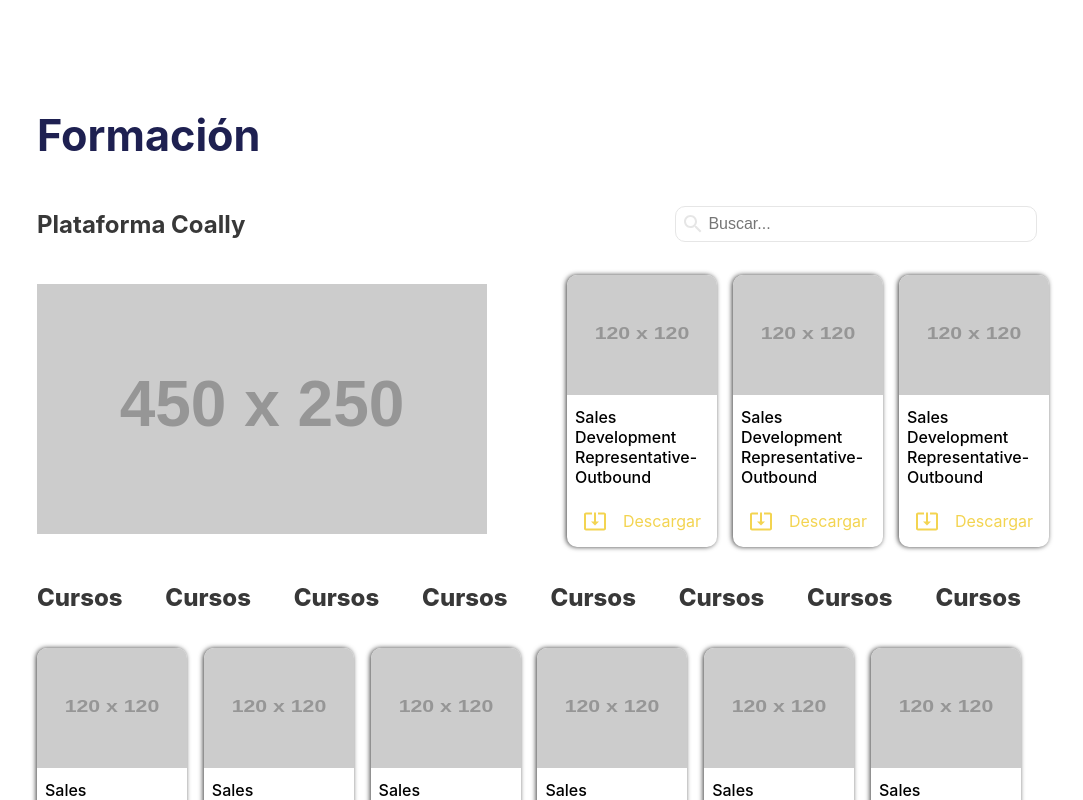
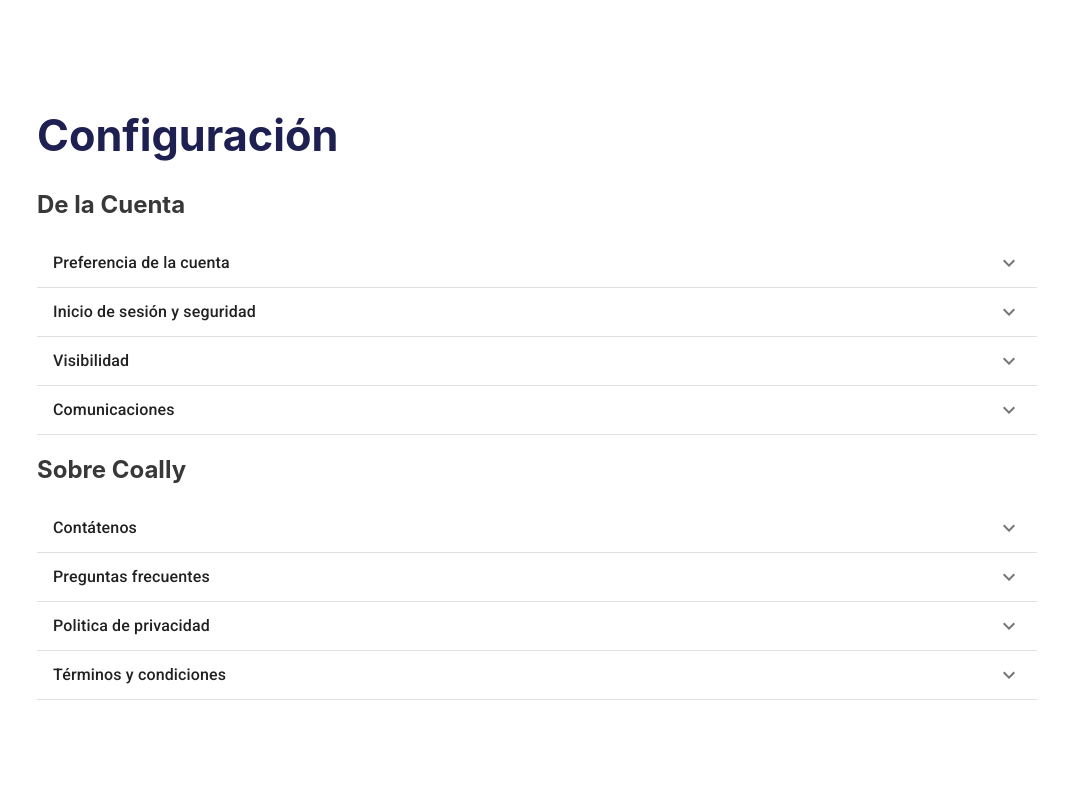
Before and after one commit to fyarza/coally, a React (Create React App) app: page / in a window 1280 px wide. Shown: the top 800 px of the page, without its empty margins (43-1126 px from the left). Built offline with nearby package versions, Linux system fonts and the light colour scheme.

Commit message:
terminando la pantalla de configuracion

```diff
--- a/src/App.tsx
+++ b/src/App.tsx
@@ -4,9 +4,10 @@ import "./App.css";
 import Oportunidades from "./Pages/Oportunidades";
 import OportunidadesDrawer from "./Pages/OportunidadesDrawer";
 import Formacion from "./Pages/Formacion";
+import Configuracion from "./Pages/Configuracion";
 
 function App() {
-  return <Formacion />;
+  return <Configuracion />;
 }
 
 export default App;
--- /dev/null
+++ b/src/Components/AccordionComponent.tsx
@@ -0,0 +1,67 @@
+import React from "react";
+import AccordionSummary from "@mui/material/AccordionSummary";
+import MuiAccordionDetails from "@mui/material/AccordionDetails";
+import { styled } from "@mui/material/styles";
+import Typography from "@mui/material/Typography";
+import ExpandMoreIcon from "@mui/icons-material/ExpandMore";
+import MuiAccordion, { AccordionProps } from "@mui/material/Accordion";
+import Stack from "@mui/material/Stack";
+import { Box } from "@mui/material";
+interface Props {
+  title: string;
+  icon?: React.ReactNode;
+  children: React.ReactNode;
+}
+const ControlledAccordion: React.FC<Props> = ({ title, children, icon }) => {
+  const [expanded, setExpanded] = React.useState<string | false>(false);
+  const handleChange =
+    (panel: string) => (event: React.SyntheticEvent, isExpanded: boolean) => {
+      setExpanded(isExpanded ? panel : false);
+    };
+
+  const Accordion = styled((props: AccordionProps) => (
+    <MuiAccordion disableGutters elevation={0} square {...props} />
+  ))(({ theme }) => ({
+    borderBottom: `1px solid ${theme.palette.divider}`,
+    "&:not(:last-child)": {
+      borderBottom: 0,
+    },
+    "&:before": {
+      display: "none",
+    },
+  }));
+  const AccordionDetails = styled(MuiAccordionDetails)(({ theme }) => ({
+    padding: 0,
+    paddingTop: 16,
+    paddingBottom: 16,
+    paddingRight: 0,
+    paddingLeft: theme.spacing(8),
+    borderTop: "1px solid rgba(0, 0, 0, .125)",
+  }));
+  return (
+    <div>
+      <Accordion
+        expanded={expanded === "panel1"}
+        onChange={handleChange("panel1")}
+      >
+        <AccordionSummary
+          expandIcon={<ExpandMoreIcon />}
+          aria-controls="panel1bh-content"
+          id="panel1bh-header"
+        >
+          <Box sx={{ width: "100%" }}>
+            <Stack spacing={1} direction="row" alignItems="center">
+              {icon}
+              <Typography sx={{ width: "33%", flexShrink: 0, fontWeight: 500 }}>
+                {title}
+              </Typography>
+            </Stack>
+          </Box>
+        </AccordionSummary>
+        <AccordionDetails>{children}</AccordionDetails>
+      </Accordion>
+    </div>
+  );
+};
+
+export default ControlledAccordion;
--- /dev/null
+++ b/src/Pages/Configuracion.css
@@ -0,0 +1,7 @@
+.configuracion h1 {
+  color: #1e2051;
+  font-size: 2.7rem;
+}
+.configuracion h2 {
+  color: #383838;
+}
--- /dev/null
+++ b/src/Pages/Configuracion.tsx
@@ -0,0 +1,125 @@
+import React from "react";
+import "./Configuracion.css";
+import AccordionComponent from "../Components/AccordionComponent";
+import { Typography } from "@mui/material";
+import RadioButtonCheckedIcon from "@mui/icons-material/RadioButtonChecked";
+
+type Props = {};
+
+const Configuracion = (props: Props) => {
+  return (
+    <div className="configuracion" style={{ padding: "5rem", maxWidth: 1000 }}>
+      <h1>Configuración</h1>
+      <div className="section">
+        <div className="header">
+          <h2>De la Cuenta </h2>
+        </div>
+        <div className="one">
+          <div className="list-card">
+            <AccordionComponent title="Preferencia de la cuenta">
+              <AccordionComponent title="Preferencia del sitio">
+                <div>
+                  <AccordionComponent title="Idioma">
+                    <Typography>
+                      Nulla facilisi. Phasellus sollicitudin nulla et quam
+                      mattis feugiat. Aliquam eget maximus est, id dignissim
+                      quam.
+                    </Typography>
+                  </AccordionComponent>
+                  <AccordionComponent title="Mostrar las fotos del perfil">
+                    <>
+                      <AccordionComponent
+                        title="Nadie"
+                        icon={
+                          <RadioButtonCheckedIcon sx={{ color: "#c4c4c4" }} />
+                        }
+                      >
+                        <Typography>
+                          Nulla facilisi. Phasellus sollicitudin nulla et quam
+                          mattis feugiat. Aliquam eget maximus est, id dignissim
+                          quam.
+                        </Typography>
+                      </AccordionComponent>
+                      <AccordionComponent
+                        title="Todos en Coally"
+                        icon={
+                          <RadioButtonCheckedIcon sx={{ color: "#1e2051" }} />
+                        }
+                      >
+                        <Typography>
+                          Nulla facilisi. Phasellus sollicitudin nulla et quam
+                          mattis feugiat. Aliquam eget maximus est, id dignissim
+                          quam.
+                        </Typography>
+                      </AccordionComponent>
+                    </>
+                  </AccordionComponent>
+                  <AccordionComponent title="Reproducir videos automaticamente">
+                    <Typography>
+                      Nulla facilisi. Phasellus sollicitudin nulla et quam
+                      mattis feugiat. Aliquam eget maximus est, id dignissim
+                      quam.
+                    </Typography>
+                  </AccordionComponent>
+                </div>
+              </AccordionComponent>
+            </AccordionComponent>
+            <AccordionComponent title="Inicio de sesión y seguridad">
+              <Typography>
+                Nulla facilisi. Phasellus sollicitudin nulla et quam mattis
+                feugiat. Aliquam eget maximus est, id dignissim quam.
+              </Typography>
+            </AccordionComponent>
+            <AccordionComponent title="Visibilidad">
+              <Typography>
+                Nulla facilisi. Phasellus sollicitudin nulla et quam mattis
+                feugiat. Aliquam eget maximus est, id dignissim quam.
+              </Typography>
+            </AccordionComponent>
+            <AccordionComponent title="Comunicaciones">
+              <Typography>
+                Nulla facilisi. Phasellus sollicitudin nulla et quam mattis
+                feugiat. Aliquam eget maximus est, id dignissim quam.
+              </Typography>
+            </AccordionComponent>
+          </div>
+        </div>
+        <div className="header">
+          <h2>Sobre Coally </h2>
+        </div>
+        <div className="one">
+          <div className="list-card">
+            <AccordionComponent title="Contátenos">
+              <AccordionComponent title="Preferencia del sitio">
+                <Typography>
+                  Nulla facilisi. Phasellus sollicitudin nulla et quam mattis
+                  feugiat. Aliquam eget maximus est, id dignissim quam.
+                </Typography>
+              </AccordionComponent>
+            </AccordionComponent>
+            <AccordionComponent title="Preguntas frecuentes">
+              <Typography>
+                Nulla facilisi. Phasellus sollicitudin nulla et quam mattis
+                feugiat. Aliquam eget maximus est, id dignissim quam.
+              </Typography>
+            </AccordionComponent>
+            <AccordionComponent title="Politica de privacidad">
+              <Typography>
+                Nulla facilisi. Phasellus sollicitudin nulla et quam mattis
+                feugiat. Aliquam eget maximus est, id dignissim quam.
+              </Typography>
+            </AccordionComponent>
+            <AccordionComponent title="Términos y condiciones">
+              <Typography>
+                Nulla facilisi. Phasellus sollicitudin nulla et quam mattis
+                feugiat. Aliquam eget maximus est, id dignissim quam.
+              </Typography>
+            </AccordionComponent>
+          </div>
+        </div>
+      </div>
+    </div>
+  );
+};
+
+export default Configuracion;
```
Also changed, not shown: src/Components/AccordionComponent.css (added).
